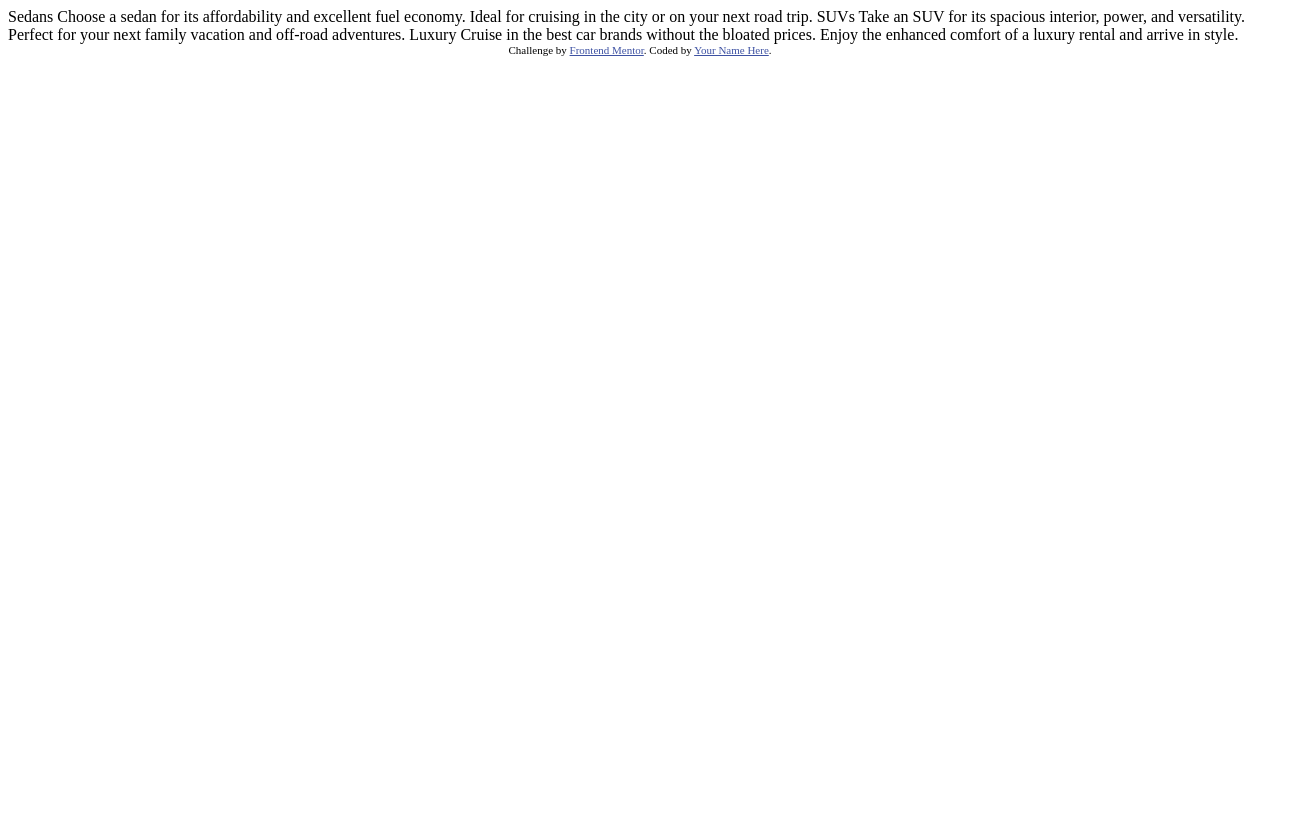
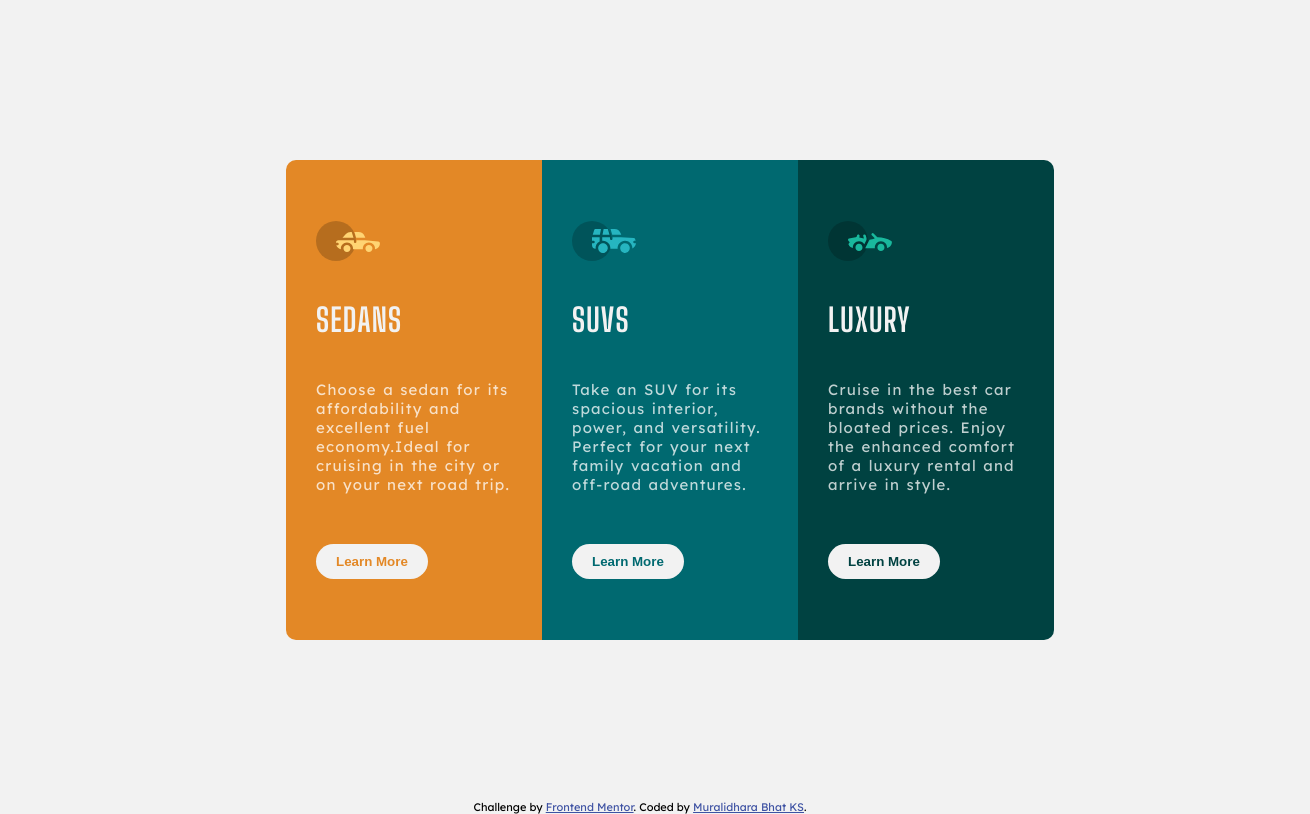
Before and after one commit to SlenderShield/3-column-preview-card-component-main, a website: page index.html in a window 1280 px wide. Shown: the whole page, 1310 px wide, since content can reach past the window. Drawn offline with Linux system fonts and the light colour scheme.

Commit message:
Completed the project

```diff
--- /dev/null
+++ b/css/styles.css
@@ -0,0 +1,122 @@
+@import url("https://fonts.googleapis.com/css2?family=Big+Shoulders+Display:wght@700&family=Lexend+Deca&display=swap");
+* {
+	margin: 0;
+	padding: 0;
+	box-sizing: border-box;
+}
+body {
+	font-family: "Lexend Deca", sans-serif;
+	font-size: 15px;
+	background-color: hsl(0, 0%, 95%);
+}
+
+.main {
+	margin: 20% 0;
+	width: 100%;
+	min-height: 100vh;
+	display: flex;
+	flex-direction: column;
+	justify-content: center;
+	align-items: center;
+	letter-spacing: 1.2px;
+	word-spacing: 1px;
+}
+section {
+	width: 80%;
+	min-height: 50vh;
+	display: flex;
+	flex-direction: column;
+	justify-content: space-evenly;
+	align-items: flex-start;
+	padding: 30px;
+	color: hsla(0, 0%, 100%, 0.75);
+}
+section:first-of-type {
+	border-top-left-radius: 10px;
+	border-top-right-radius: 10px;
+}
+section:last-of-type {
+	border-bottom-left-radius: 10px;
+	border-bottom-right-radius: 10px;
+}
+section > h1 {
+	font-family: "Big Shoulders Display", cursive;
+	font-size: 2rem;
+	margin: 10px 0;
+	color: hsl(0, 0%, 95%);
+	text-transform: uppercase;
+	font-weight: 700;
+}
+.sedans {
+	background-color: hsl(31, 77%, 52%);
+}
+.suvs {
+	background-color: hsl(184, 100%, 22%);
+}
+.luxury {
+	background-color: hsl(179, 100%, 13%);
+}
+.btn {
+	background-color: hsl(0, 0%, 95%);
+	border: none;
+	border-radius: 30px;
+	padding: 10px 20px;
+	margin-top: 20px;
+	outline: none;
+	font-weight: 700;
+}
+.sedans .btn {
+	color: hsl(31, 77%, 52%);
+}
+.luxury .btn {
+	color: hsl(179, 100%, 13%);
+}
+.suvs .btn {
+	color: hsl(184, 100%, 22%);
+}
+
+.btn:hover {
+	color: hsl(0, 0%, 95%);
+	border: 1px solid hsl(0, 0%, 95%);
+	padding: 9px 20px;
+}
+.sedans .btn:hover {
+	background-color: hsl(31, 77%, 52%);
+}
+
+.suvs .btn:hover {
+	background-color: hsl(184, 100%, 22%);
+}
+
+.luxury .btn:hover {
+	background-color: hsl(179, 100%, 13%);
+}
+.attribution {
+	font-size: 11px;
+	text-align: center;
+}
+
+.attribution a {
+	color: hsl(228, 45%, 44%);
+}
+
+@media screen and (min-width: 769px) {
+	.main {
+		flex-direction: row;
+		margin: 0 30px;
+	}
+	section {
+		width: 20vw;
+		height: 60vh;
+	}
+	section:first-of-type {
+		border-top-right-radius: 0;
+		border-top-left-radius: 10px;
+		border-bottom-left-radius: 10px;
+	}
+	section:last-of-type {
+		border-top-right-radius: 10px;
+		border-bottom-right-radius: 10px;
+		border-bottom-left-radius: 0;
+	}
+}
--- a/index.html
+++ b/index.html
@@ -1,36 +1,48 @@
 <!DOCTYPE html>
 <html lang="en">
+
   <head>
     <meta charset="UTF-8">
-  <meta name="viewport" content="width=device-width, initial-scale=1.0"> <!-- displays site properly based on user's device -->
+    <meta name="viewport" content="width=device-width, initial-scale=1.0">
 
     <link rel="icon" type="image/png" sizes="32x32" href="./images/favicon-32x32.png">
 
     <title>Frontend Mentor | 3-column preview card component</title>
+    <link rel="stylesheet" href="css/styles.css">
+  </head>
 
-  <!-- Feel free to remove these styles or customise in your own stylesheet 👍 -->
-  <style>
-    .attribution { font-size: 11px; text-align: center; }
-    .attribution a { color: hsl(228, 45%, 44%); }
-  </style>
-</head>
   <body>
+    <main class="main">
+      <section class="sedans">
+        <img src="images/icon-sedans.svg" alt="sedans">
+        <h1>Sedans</h1>
+        <p>Choose a sedan for its affordability and excellent fuel economy.Ideal for cruising in the city or on your
+          next
+          road trip.</p>
+        <button class="btn">Learn More</button>
+      </section>
 
-  Sedans
-  Choose a sedan for its affordability and excellent fuel economy. Ideal for cruising in the city
-  or on your next road trip.
+      <section class="suvs">
+        <img src="images/icon-suvs.svg" alt="suvs">
+        <h1>SUVs</h1>
+        <p>Take an SUV for its spacious interior, power, and versatility. Perfect for your next family vacation and
+          off-road adventures.</p>
+        <button class="btn">Learn More</button>
 
-  SUVs
-  Take an SUV for its spacious interior, power, and versatility. Perfect for your next family vacation
-  and off-road adventures.
+      </section>
+      <section class="luxury">
+        <img src="images/icon-luxury.svg" alt="luxury">
+        <h1>Luxury</h1>
+        <p>Cruise in the best car brands without the bloated prices. Enjoy the enhanced comfort of a luxury rental and
+          arrive in style.</p>
+        <button class="btn">Learn More</button>
 
-  Luxury
-  Cruise in the best car brands without the bloated prices. Enjoy the enhanced comfort of a luxury
-  rental and arrive in style.
-
+      </section>
+    </main>
     <div class="attribution">
-    Challenge by <a href="https://www.frontendmentor.io?ref=challenge" target="_blank">Frontend Mentor</a>.
-    Coded by <a href="#">Your Name Here</a>.
+      Challenge by <a href="https://www.frontendmentor.io?ref=challenge">Frontend Mentor</a>.
+      Coded by <a href="https://muralidharabhat.me">Muralidhara Bhat KS</a>.
     </div>
   </body>
+
 </html>
--- /dev/null
+++ b/package.json
@@ -0,0 +1,5 @@
+{
+  "devDependencies": {
+    "markdownlint": "^0.26.2"
+  }
+}
```
Also changed, not shown: README-template.md (deleted), README.md, images/ScreenShot-Overview.png (added), 1 other file. Lines whose indentation alone changed are shown as unchanged.
